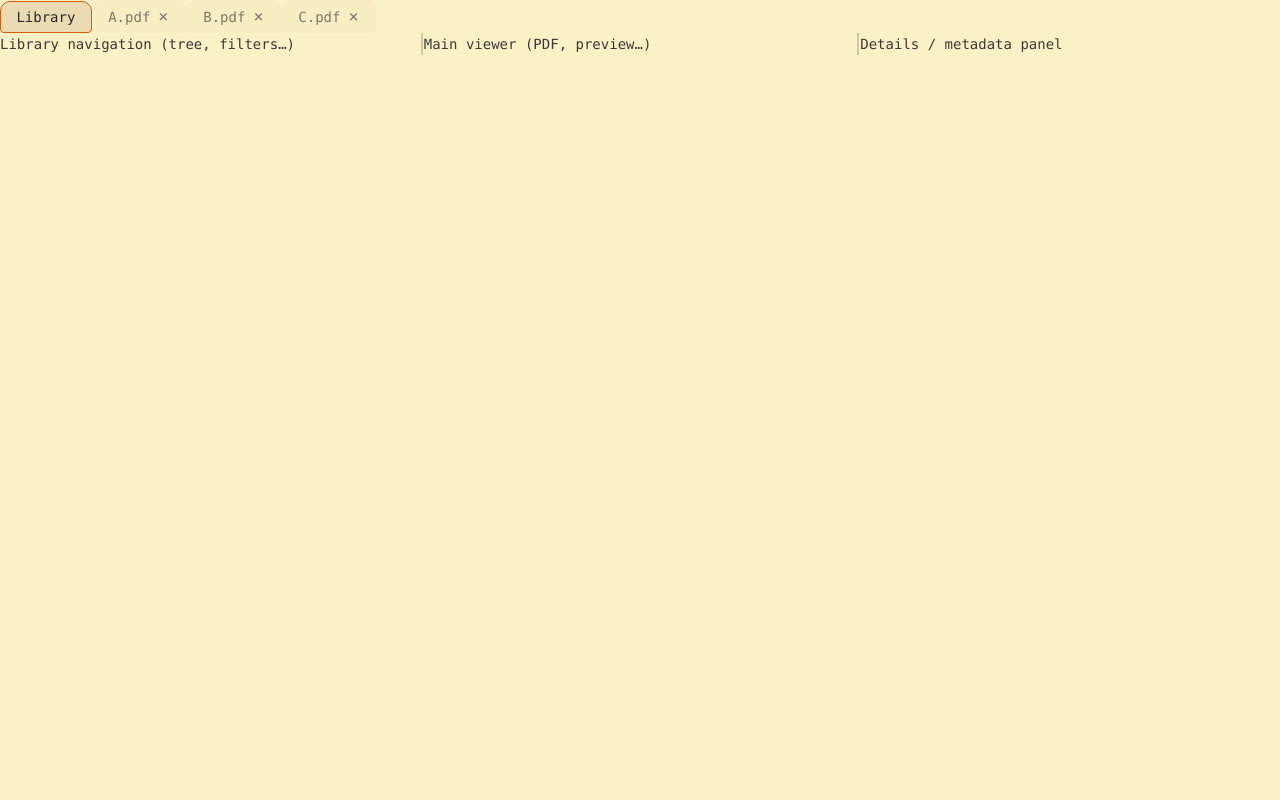
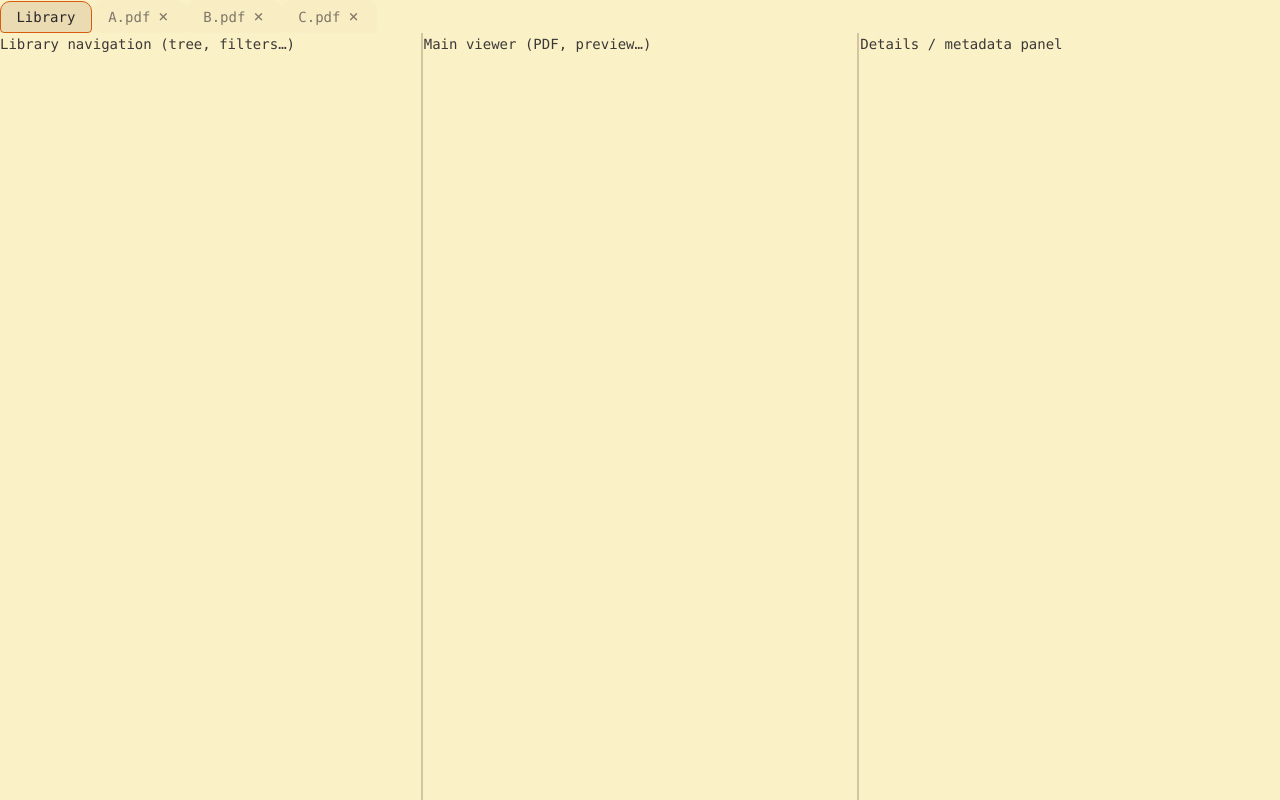
Before and after one commit to antsouchlos/brittle, a React (Vite) app: page / in a window 1280 px wide. Built offline with nearby package versions, Linux system fonts and the light colour scheme.

Commit message:
Make panes extend to bottom of window

```diff
--- a/src/tabs/TabView.module.css
+++ b/src/tabs/TabView.module.css
@@ -16,6 +16,22 @@
 
 [role="tab"][data-dragging] {
     cursor: grabbing;
+}
+
+.root {
+    display: flex;
+    flex-direction: column;
+    height: 100%;
+    min-height: 0;
+}
+
+.list {
+    flex: 0 0 auto;
+}
+
+.content {
+    flex: 1 1 auto;
+    min-height: 0;
 }
 
 /* --- Visual: overridable via CSS custom properties in theme.css. --- */
--- a/src/tabs/TabView.tsx
+++ b/src/tabs/TabView.tsx
@@ -190,8 +190,12 @@ function TabView({ tabs, onCloseTab, onReorderTabs }: TabViewProps) {
     }, [activeTabId, tabs, onCloseTab, forgetVisited]);
 
     return (
-        <Tabs.Root value={activeTabId} onValueChange={(v) => { setActiveTabId(v); markVisited(v); }}>
-            <Tabs.List ref={listRef}>
+        <Tabs.Root
+            className={styles.root}
+            value={activeTabId}
+            onValueChange={(v) => { setActiveTabId(v); markVisited(v); }}
+        >
+            <Tabs.List className={styles.list} ref={listRef}>
                 {tabs.map((t, idx) => (
                     <Tabs.Trigger
                         key={t.id}
@@ -226,7 +230,7 @@ function TabView({ tabs, onCloseTab, onReorderTabs }: TabViewProps) {
             </Tabs.List>
             {tabs.map((t) =>
                 isVisited(t.id) ? (
-                    <Tabs.Content key={t.id} value={t.id} forceMount>
+                    <Tabs.Content className={styles.content} key={t.id} value={t.id} forceMount>
                         {t.content}
                     </Tabs.Content>
                 ) : null
```
